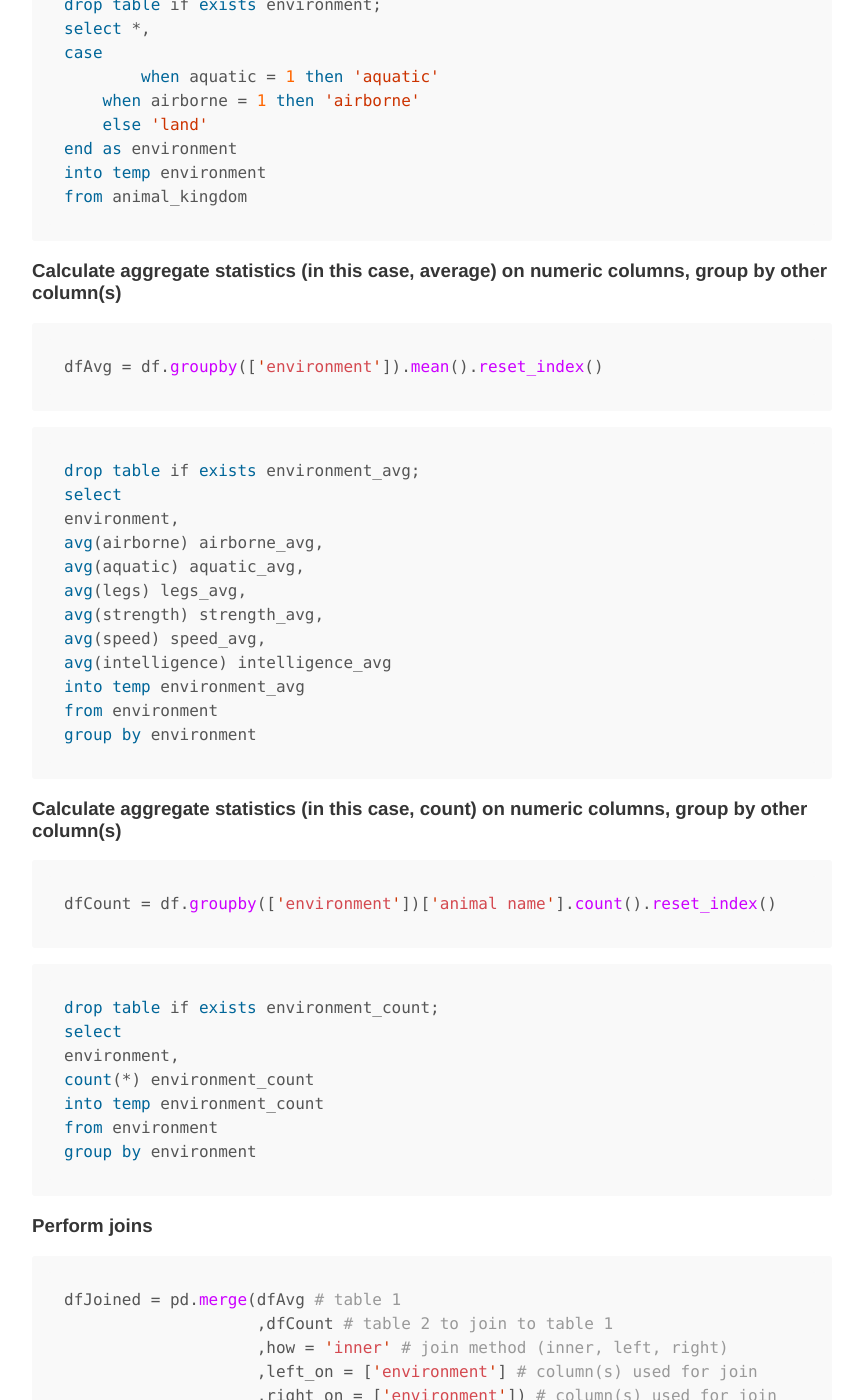
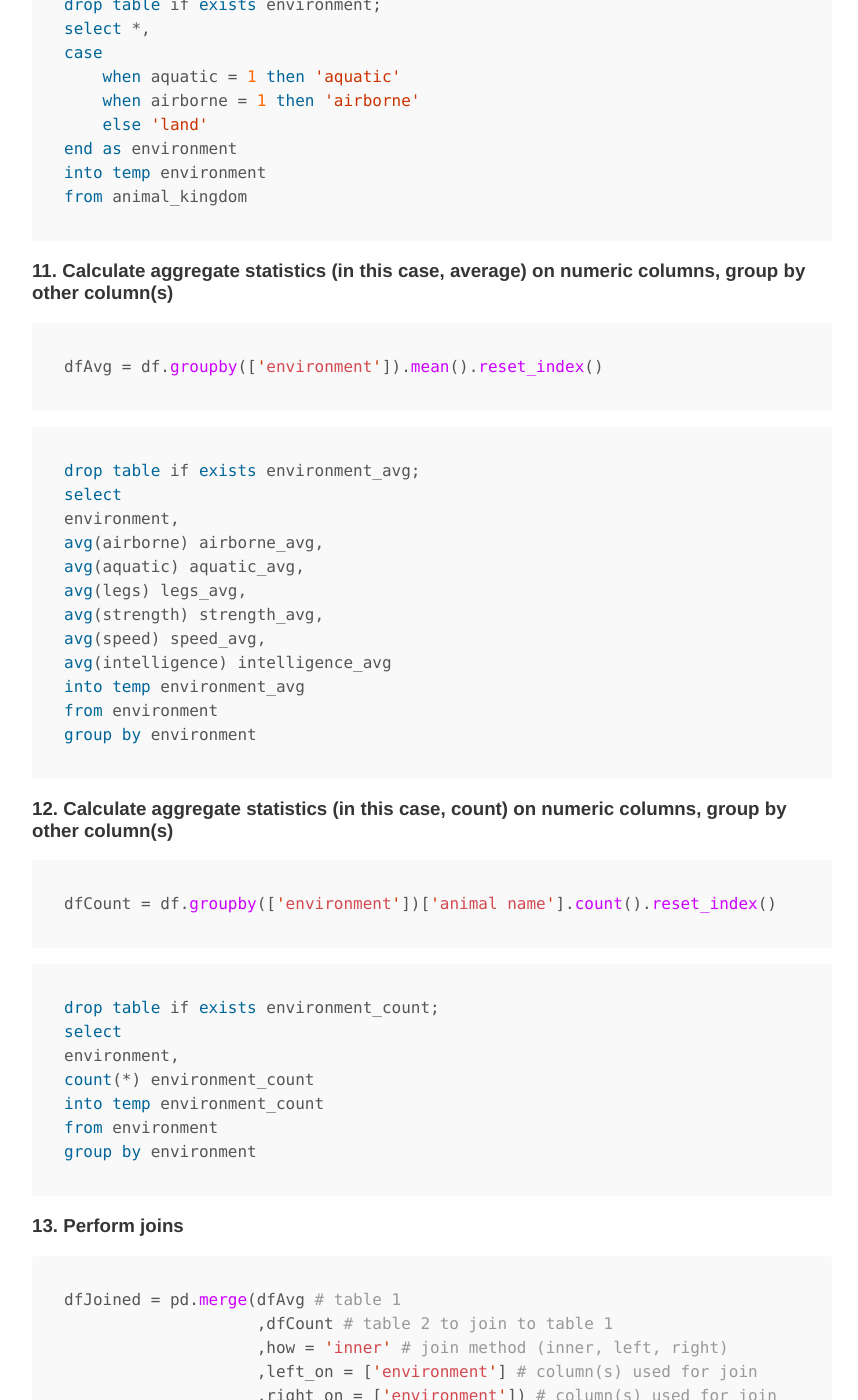
Before and after one commit to krjhnsn/krjhnsn.github.io, a Jekyll site: the page built from _posts/2018-10-13-pandas-vs-sql.md, in a window 1280 px wide and 1400 px high, scrolled down 5347 px. Shown: the whole window, without its empty margins (208-1066 px from the left). Built offline with Jekyll 4.4.1, drawn with Linux system fonts in a browser that asks for light colours; some of the changed text lies outside the part shown.

````diff
--- a/_posts/2018-10-13-pandas-vs-sql.md
+++ b/_posts/2018-10-13-pandas-vs-sql.md
@@ -172,7 +172,7 @@ df['environment'] = df.apply(lambda row: animalEnvironment(row['aquatic'],row['a
 drop table if exists environment;
 select *,
 case
-	when aquatic = 1 then 'aquatic'
+    when aquatic = 1 then 'aquatic'
     when airborne = 1 then 'airborne'
     else 'land'
 end as environment
@@ -180,7 +180,7 @@ into temp environment
 from animal_kingdom
 ```
 
-### Calculate aggregate statistics (in this case, average) on numeric columns, group by other column(s)
+### 11. Calculate aggregate statistics (in this case, average) on numeric columns, group by other column(s)
 ```python
 dfAvg = df.groupby(['environment']).mean().reset_index()
 ```
@@ -199,7 +199,7 @@ from environment
 group by environment
 ```
 
-### Calculate aggregate statistics (in this case, count) on numeric columns, group by other column(s)
+### 12. Calculate aggregate statistics (in this case, count) on numeric columns, group by other column(s)
 ```python
 dfCount = df.groupby(['environment'])['animal name'].count().reset_index()
 ```
@@ -213,7 +213,7 @@ from environment
 group by environment
 ```
 
-### Perform joins
+### 13. Perform joins
 ```python
 dfJoined = pd.merge(dfAvg # table 1
                     ,dfCount # table 2 to join to table 1
````
Also changed, not shown: other parts of _posts/2018-10-13-pandas-vs-sql.md (+10 -10 lines).
